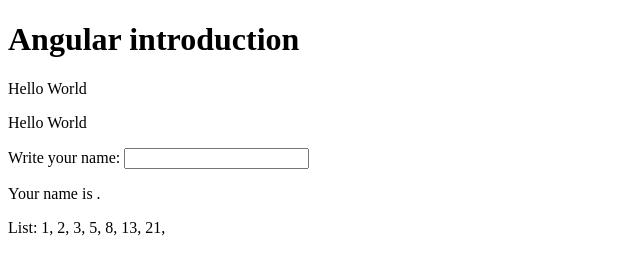
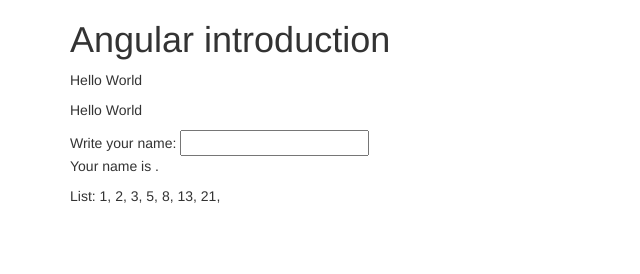
Before and after one commit to bortexz/MeanCourse, a plain HTML site: page example_09_angular_introduction/app.html in a window 1280 px wide. Shown: the whole page, without its empty margins (0-640 px from the left). Drawn offline with nearby package versions, Linux system fonts and the light colour scheme.

Commit message:
updated example 9 with bootstrap

```diff
--- a/example_09_angular_introduction/app.html
+++ b/example_09_angular_introduction/app.html
@@ -2,10 +2,12 @@
 <html>
 <head lang="en">
   <meta charset="UTF-8">
+  <link rel="stylesheet" href="https://maxcdn.bootstrapcdn.com/bootstrap/3.3.4/css/bootstrap.min.css"/>
   <script src="https://ajax.googleapis.com/ajax/libs/angularjs/1.3.14/angular.min.js"></script>
   <title>AngularJS example 1</title>
 </head>
 <body ng-app>
+  <div class="container">
     <h1>Angular introduction</h1>
     <!-- NG-INIT and NG-BIND -->
     <div>
@@ -29,6 +31,6 @@
       List:
       <span ng-repeat="num in array">{{num}}, </span>
     </div>
-
+  </div>
 </body>
 </html>
```
Lines whose indentation alone changed are shown as unchanged.
